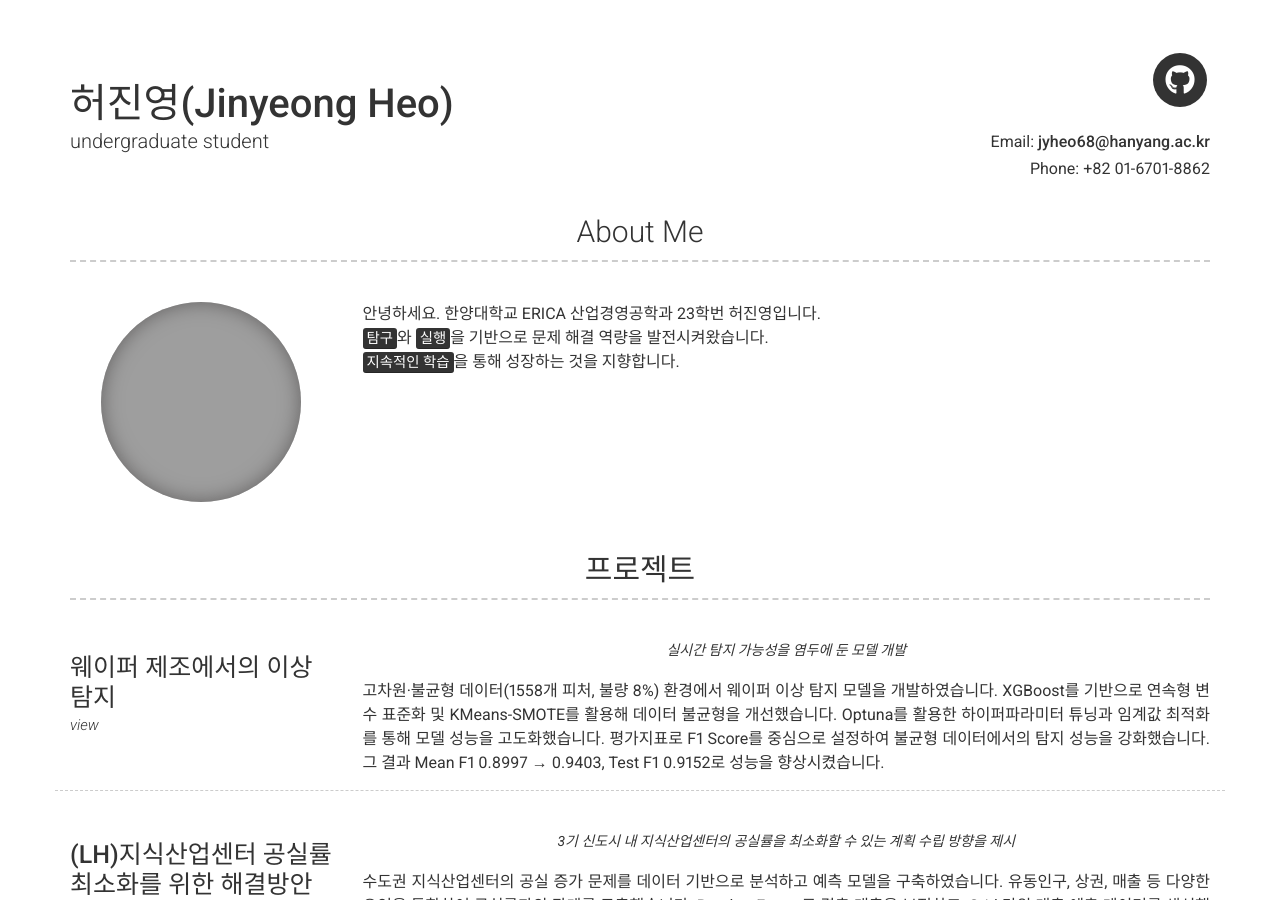
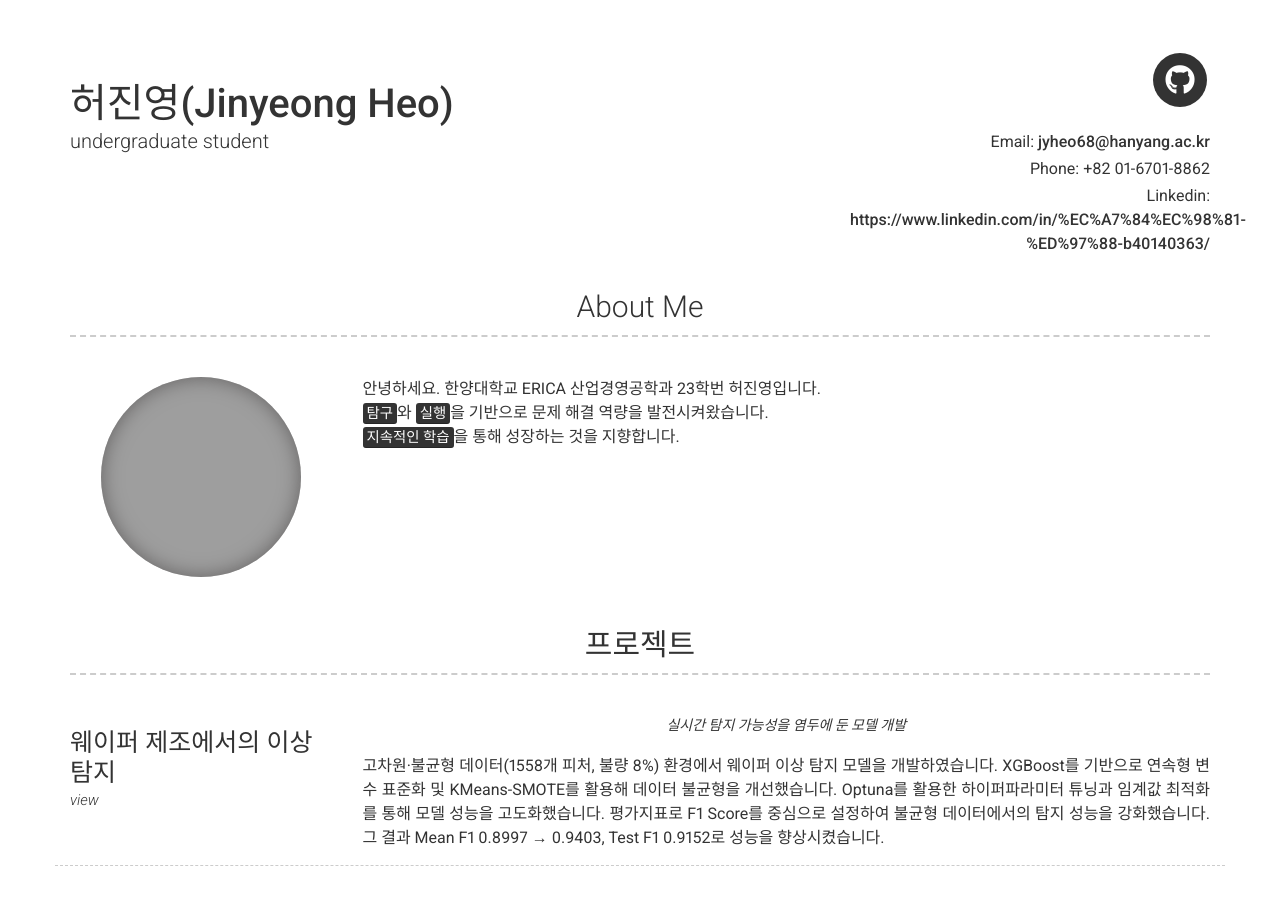
Before and after one commit to jyheo04/jyheo04.github.io, a Jekyll site: the page built from index.md, in a window 1280 px wide and 900 px high. Built offline with Jekyll 4.4.1, drawn with Linux system fonts in a browser that asks for light colours; nearby versions of some CDN libraries; part of the change alters nothing that is shown; grey boxes are pictures that could not be loaded.

Commit message:
Fix YAML config

```diff
--- a/_config.yml
+++ b/_config.yml
@@ -12,8 +12,8 @@ email: jyheo68@hanyang.ac.kr
 # email_title: Email (Email title override)
 phone: +82 01-6701-8862
 # phone_title: Phone (Phone title override)
-Linkedin: https://www.linkedin.com/in/%EC%A7%84%EC%98%81-%ED%97%88-b40140363/
-# website_title: Web (Website title override)
+website: https://www.linkedin.com/in/%EC%A7%84%EC%98%81-%ED%97%88-b40140363/
+website_title: Linkedin
 
 # Dark Mode (true/false/never)
 darkmode: false
```
